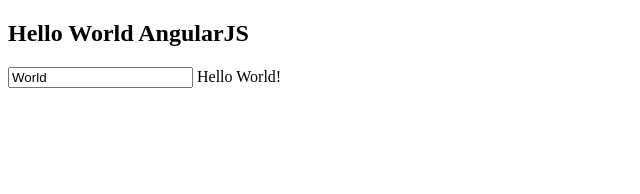
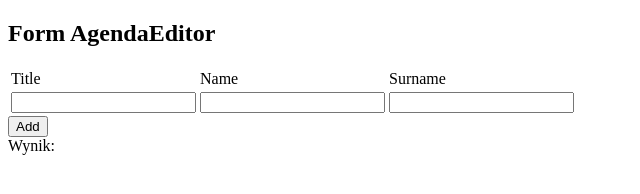
Before and after one commit to mkczyk/agenda-editor, a plain HTML site: page index.html in a window 1280 px wide. Shown: the whole page, without its empty margins (0-640 px from the left). Drawn offline with nearby package versions, Linux system fonts and the light colour scheme.

Commit message:
Adding a form in AngularJs (with adding and deleting inputs)

```diff
--- a/controller.js
+++ b/controller.js
@@ -1,9 +1,22 @@
-var app = angular.module('myApp', []);
+var app = angular.module('agendaEditor', []);
 
-app.controller('myCtrl', function($scope) {
-  $scope.myText = "World";
+app.controller('formCtrl', function($scope) {
+	$scope.list = [];
 
-  $scope.myResult = function () {
-    return "Hello " + $scope.myText + "!";
-  };
+	$scope.list.push({title: "", name: "", surname: ""});
+
+	$scope.myResult = function () {
+		var result = [];
+		for (var i = 0; i < $scope.list.length; i++) {
+			var concat = "„" + $scope.list[i].title + "” – " + $scope.list[i].name + " " + $scope.list[i].surname;
+			if($scope.list[i].title !== ""){
+				result.push(concat);
+			}
+		}
+		return result;
+	};
+
+	$scope.addItem = function(){
+        $scope.list.push({title: "", name: "", surname: ""});
+	};
 });
--- a/index.html
+++ b/index.html
@@ -1,14 +1,29 @@
 <!DOCTYPE html>
-<html ng-app="myApp">
+<html ng-app="agendaEditor">
 <head>
 	<meta charset="UTF-8">
-	<title>Hello World AngularJS</title>
+	<title>Form AgendaEditor</title>
 	<script src="https://ajax.googleapis.com/ajax/libs/angularjs/1.5.3/angular.min.js"></script>
 	<script src="controller.js"></script>
 </head>
-<body ng-controller="myCtrl">
-	<h2>Hello World AngularJS</h2>
-	<input type="text" ng-model="myText">
-	{{myResult()}}
+<body ng-controller="formCtrl">
+	<h2>Form AgendaEditor</h2>
+	<table>
+		<tr>
+			<td>Title</td>
+			<td>Name</td>
+			<td>Surname</td>
+			<td></td>
+		</tr>
+		<tr ng-repeat="item in list" ng-click="$last && addItem()">
+			<td><input type="text" ng-model="item.title"></td>
+			<td><input type="text" ng-model="item.name"></td>
+			<td><input type="text" ng-model="item.surname"></td>
+			<td ng-if="!$first"><button ng-click="list.splice($index, 1)">-</button></td>
+		</tr>
+	</table>
+	<button ng-click="addItem()">Add</button><br />
+	Wynik:
+	<div ng-repeat="item in myResult() track by $index">{{item}}<br /></div>
 </body>
 </html>
```
